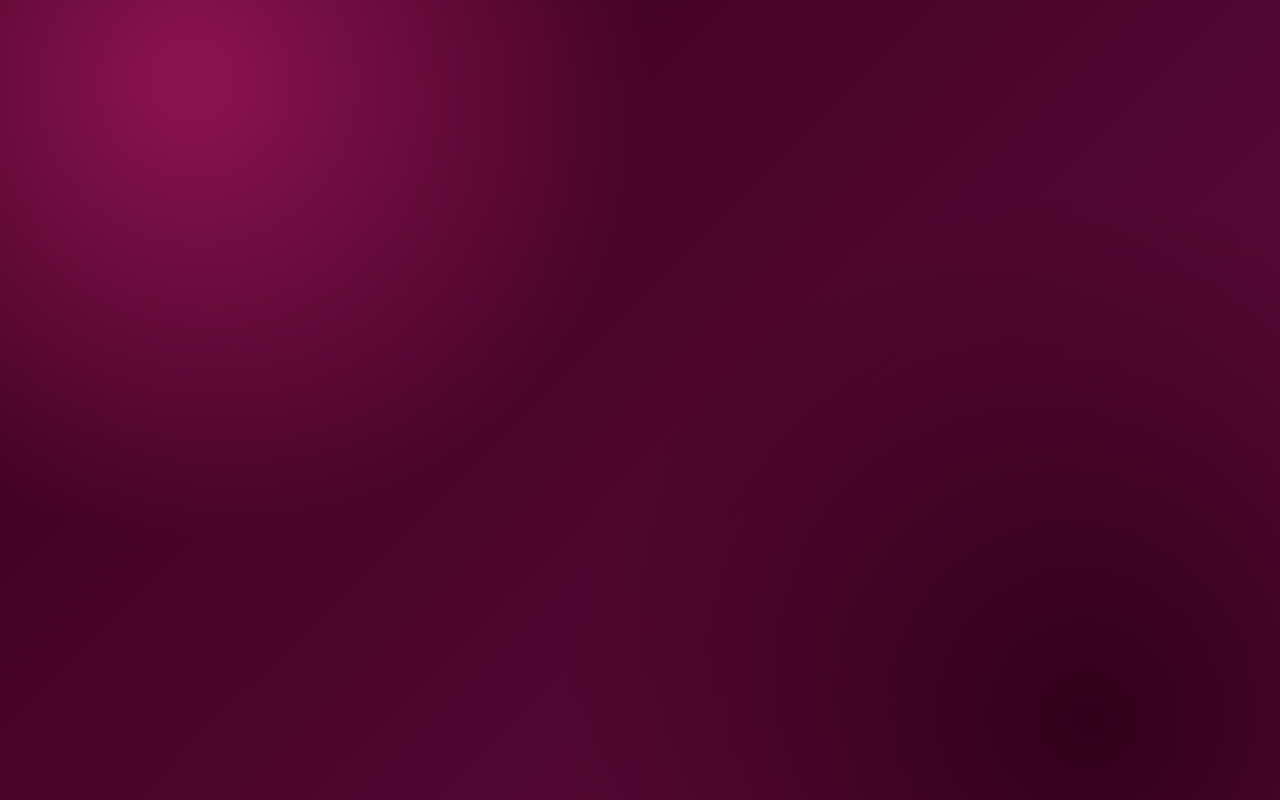
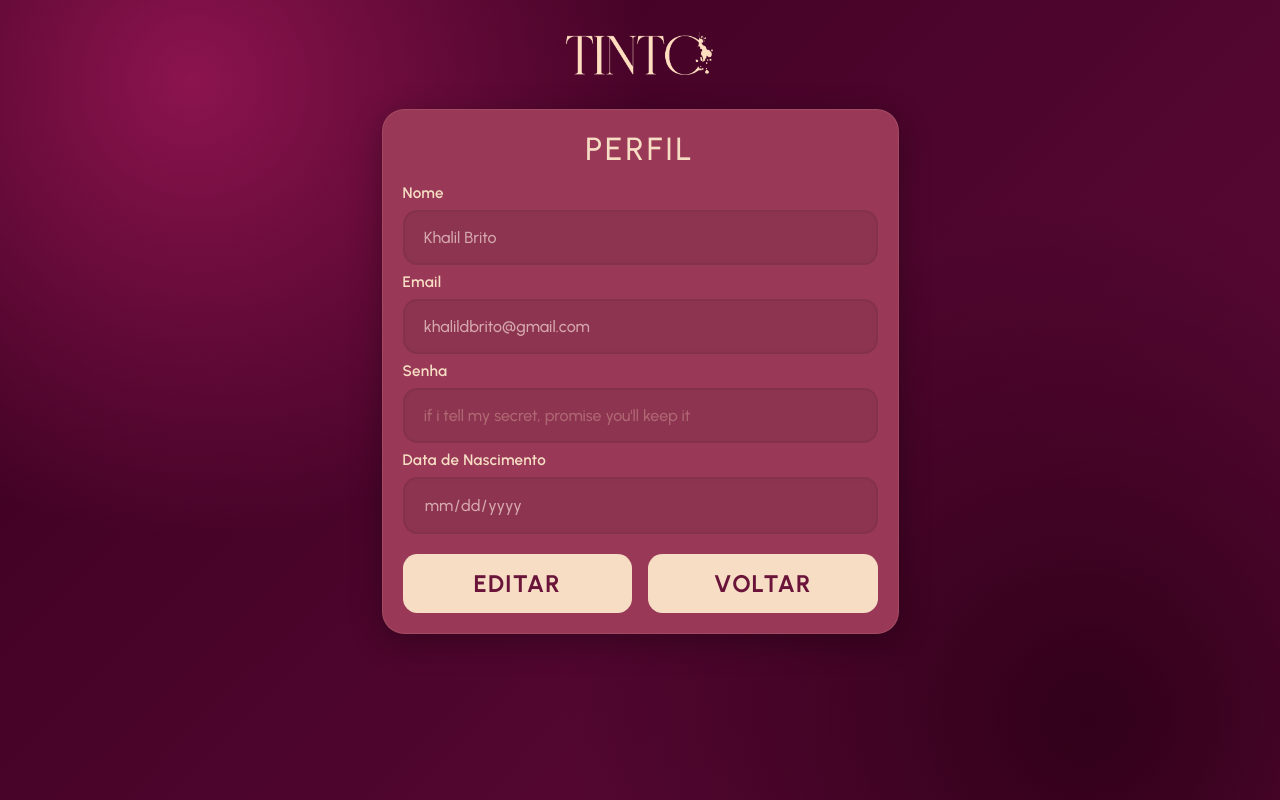
Before and after one commit to Bields190/Tinto, an Angular app in the folder frontend/TintoApp/: page /perfil in a window 1280 px wide. Before the commit this address led to /. Built offline with nearby package versions, Linux system fonts and the light colour scheme.

Commit message:
feat: tela de perfil pronta!

```diff
--- a/frontend/TintoApp/src/app/app.routes.ts
+++ b/frontend/TintoApp/src/app/app.routes.ts
@@ -2,10 +2,12 @@ import { Routes } from '@angular/router';
 import { LandingPage } from './component/landing-page/landing-page';
 import { Cadastro } from './component/cadastro/cadastro';
 import { Login } from './component/login/login';
+import { Perfil } from './component/perfil/perfil';
 
 export const routes: Routes = [
   { path: '', redirectTo: 'inicio', pathMatch: 'full' },
   { path: 'inicio', component: LandingPage },
   { path: 'cadastro', component: Cadastro },
-  { path: 'login', component: Login }
+  { path: 'login', component: Login },
+  { path: 'perfil', component: Perfil }
 ];
--- /dev/null
+++ b/frontend/TintoApp/src/app/component/perfil/perfil.html
@@ -0,0 +1,79 @@
+<section class="cadastro-container">
+  <div class="logo-tinto">
+    <img src="assets/img/Tinto - Areia.png" alt="Logo Tinto" />
+  </div>
+
+  <div class="forms">
+    <h1 class="titulo-forms">PERFIL</h1>
+
+    <form [formGroup]="perfilForm" class="forms-itens">
+      <div class="campo-grupo">
+        <label for="nome" class="label-campo">Nome</label>
+        <input
+          id="nome"
+          type="text"
+          formControlName="nome"
+          class="input-padrao"
+          placeholder="Khalil Brito"
+        />
+      </div>
+
+      <div class="campo-grupo">
+        <label for="email" class="label-campo">Email</label>
+        <input
+          id="email"
+          type="email"
+          formControlName="email"
+          class="input-padrao"
+          placeholder="khalildbrito@gmail.com"
+        />
+      </div>
+
+      <div class="campo-grupo">
+        <label for="senha" class="label-campo">Senha</label>
+        <input
+          id="senha"
+          type="password"
+          formControlName="senha"
+          class="input-padrao"
+          placeholder="if i tell my secret, promise you'll keep it"
+        />
+      </div>
+
+      <div class="campo-grupo">
+        <label for="dataNascimento" class="label-campo">Data de Nascimento</label>
+        <input
+          id="dataNascimento"
+          type="date"
+          formControlName="dataNascimento"
+          class="input-padrao"
+        />
+      </div>
+
+      <div class="botoes-grupo">
+        <button
+          *ngIf="!modoEdicao"
+          type="button"
+          (click)="habilitarEdicao()"
+          class="botao-padrao botao-cadastrar"
+        >
+          EDITAR
+        </button>
+        <button
+          *ngIf="modoEdicao"
+          type="button"
+          (click)="salvarEdicao()"
+          class="botao-padrao botao-cadastrar"
+        >
+          SALVAR
+        </button>
+        <button          *ngIf="!modoEdicao"          type="button"
+          (click)="voltar()"
+          class="botao-padrao botao-cadastrar"
+        >
+          VOLTAR
+        </button>
+      </div>
+    </form>
+  </div>
+</section>
--- /dev/null
+++ b/frontend/TintoApp/src/app/component/perfil/perfil.scss
@@ -0,0 +1,226 @@
+
+.cadastro-container {
+  display: flex;
+  flex-direction: column;
+  align-items: center;
+  justify-content: center;
+  gap: 2rem;
+}
+
+.logo-tinto {
+  width: 100%;
+  max-width: 150px;
+  margin-top: 2rem;
+
+  img {
+    width: 100%;
+    height: auto;
+  }
+}
+
+.forms {
+  width: 100%;
+  max-width: 475px;
+  background: #9A3957;
+
+  border-radius: var(--borda-arredondada-grande);
+  padding: 1.25rem 1.25rem;
+  box-shadow: 0 8px 32px rgba(0, 0, 0, 0.3);
+  border: 1px solid rgba(246, 221, 196, 0.1);
+}
+
+.titulo-forms {
+  font-family: var(--fonte-corpo);
+  font-size: clamp(1rem, 5vw, 2rem);
+  font-weight: 500;
+  letter-spacing: 0.09em;
+  text-align: center;
+  color: var(--cor-creme);
+  margin: 0 0 1rem 0;
+}
+
+.forms-itens {
+  display: grid;
+  grid-column: auto;
+  gap: 0.5rem;
+}
+
+.campo-grupo {
+  display: flex;
+  flex-direction: column;
+  gap: 0.5rem;
+}
+
+.label-campo {
+  font-family: var(--fonte-corpo);
+  font-size: 0.95rem;
+  font-weight: 600;
+  color: var(--cor-creme);
+  letter-spacing: 0.02em;
+}
+
+.input-padrao {
+  padding: 1rem 1.2rem;
+  border-radius: var(--borda-arredondada-media);
+  border: 2px solid #772D44;
+  background-color: #84334C;
+  color: var(--cor-texto-claro);
+  font-family: var(--fonte-corpo);
+  font-size: 1rem;
+  font-weight: 500;
+  transition: all 200ms ease;
+  backdrop-filter: blur(5px);
+
+  &::placeholder {
+    color: #C18885;
+  }
+
+  &:focus {
+    outline: none;
+    border-color: var(--cor-creme);
+    background-color: #66273b;
+  }
+
+  &:hover:not(:focus) {
+    border-color: var(--cor-creme);
+  }
+
+  &[type='date'] {
+    color-scheme: light;
+
+    &::-webkit-calendar-picker-indicator {
+      filter: invert(1) brightness(1.2);
+      cursor: pointer;
+    }
+  }
+}
+
+.input-padrao:disabled {
+  opacity: 0.6;
+  cursor: not-allowed;
+}
+
+.mensagem-erro {
+  font-family: var(--fonte-corpo);
+  font-size: 0.85rem;
+  font-weight: 500;
+  color: #ff6b6b;
+  letter-spacing: 0.01em;
+  margin-top: -0.3rem;
+  animation: slideDown 200ms ease;
+}
+
+.botao-cadastrar {
+  margin-top: 0.75rem;
+  flex: 1;
+  padding: 0.75rem 0.75rem;
+  font-size: 1.5rem;
+  text-transform: uppercase;
+  letter-spacing: 0.05em;
+  transition: all 200ms ease;
+
+  &:disabled {
+    opacity: 0.6;
+    cursor: not-allowed;
+  }
+}
+
+.botoes-grupo {
+  display: flex;
+  gap: 1rem;
+  grid-column: 1 / -1;
+}
+
+.texto-login {
+  text-align: center;
+  font-family: var(--fonte-corpo);
+  font-size: 0.95rem;
+  font-weight: 500;
+  color: var(--cor-texto-suave);
+  letter-spacing: 0.01em;
+  grid-column: 1 / -1;
+
+  .link-login {
+    color: var(--cor-creme);
+    text-decoration: underline;
+    font-weight: 600;
+    transition: all 180ms ease;
+
+    &:hover {
+      color: var(--cor-creme-escuro);
+      text-decoration-thickness: 2px;
+    }
+
+    &:focus-visible {
+      outline: 2px solid var(--cor-creme);
+      outline-offset: 2px;
+      border-radius: 0.25rem;
+    }
+  }
+}
+
+/* Responsividade */
+@media (max-width: 768px) {
+  .formulario-wrapper {
+    padding: 2rem 1.5rem;
+    margin-inline: auto;
+    width: calc(100% - 1rem);
+  }
+
+  .titulo-formulario {
+    font-size: 1.8rem;
+    margin-bottom: 1.5rem;
+  }
+
+  .input-padrao {
+    font-size: 16px; /* Previne zoom em iOS */
+    padding: 0.9rem 1rem;
+  }
+
+  .botao-cadastrar {
+    padding: 0.9rem 1.5rem;
+    font-size: 1.3rem;
+  }
+
+  .campo-grupo {
+    gap: 0.4rem;
+  }
+}
+
+@media (max-width: 480px) {
+  .cadastro-container {
+    gap: 1.5rem;
+  }
+
+  .formulario-wrapper {
+    border-radius: 1.2rem;
+    padding: 1.5rem 1rem;
+    max-width: 100%;
+  }
+
+  .titulo-formulario {
+    font-size: 1.5rem;
+  }
+
+  .label-campo {
+    font-size: 0.85rem;
+  }
+
+  .input-padrao {
+    padding: 0.85rem 0.9rem;
+    font-size: 16px;
+  }
+
+  .botao-cadastrar {
+    padding: 0.85rem 1.2rem;
+    font-size: 1.1rem;
+  }
+
+  .mensagem-erro {
+    font-size: 0.8rem;
+  }
+
+  .texto-login {
+    font-size: 0.85rem;
+  }
+}
--- /dev/null
+++ b/frontend/TintoApp/src/app/component/perfil/perfil.ts
@@ -0,0 +1,55 @@
+import { Component, OnInit } from '@angular/core';
+import { CommonModule } from '@angular/common';
+import { FormBuilder, FormGroup, ReactiveFormsModule } from '@angular/forms';
+
+@Component({
+  selector: 'app-perfil',
+  imports: [CommonModule, ReactiveFormsModule],
+  templateUrl: './perfil.html',
+  styleUrl: './perfil.scss',
+})
+export class Perfil implements OnInit {
+  perfilForm: FormGroup;
+  modoEdicao = false;
+
+  constructor(private fb: FormBuilder) {
+    this.perfilForm = this.fb.group({
+      nome: ['Khalil Brito'],
+      email: ['khalildbrito@gmail.com'],
+      senha: [''],
+      dataNascimento: [''],
+    });
+  }
+
+  ngOnInit() {
+    this.desabilitarInputs();
+  }
+
+  habilitarEdicao() {
+    this.modoEdicao = true;
+    this.perfilForm.enable();
+  }
+
+  salvarEdicao() {
+    if (this.perfilForm.valid) {
+      this.modoEdicao = false;
+      this.perfilForm.disable();
+      console.log('Dados salvos:', this.perfilForm.value);
+    }
+  }
+
+  desabilitarInputs() {
+    this.perfilForm.disable();
+  }
+
+  voltar() {
+    this.modoEdicao = false;
+    this.desabilitarInputs();
+    this.perfilForm.reset({
+      nome: 'Khalil Brito',
+      email: 'khalildbrito@gmail.com',
+      senha: '',
+      dataNascimento: '',
+    });
+  }
+}
```
Also changed, not shown: 1 other file (tests, documents, lock files or other folders).
